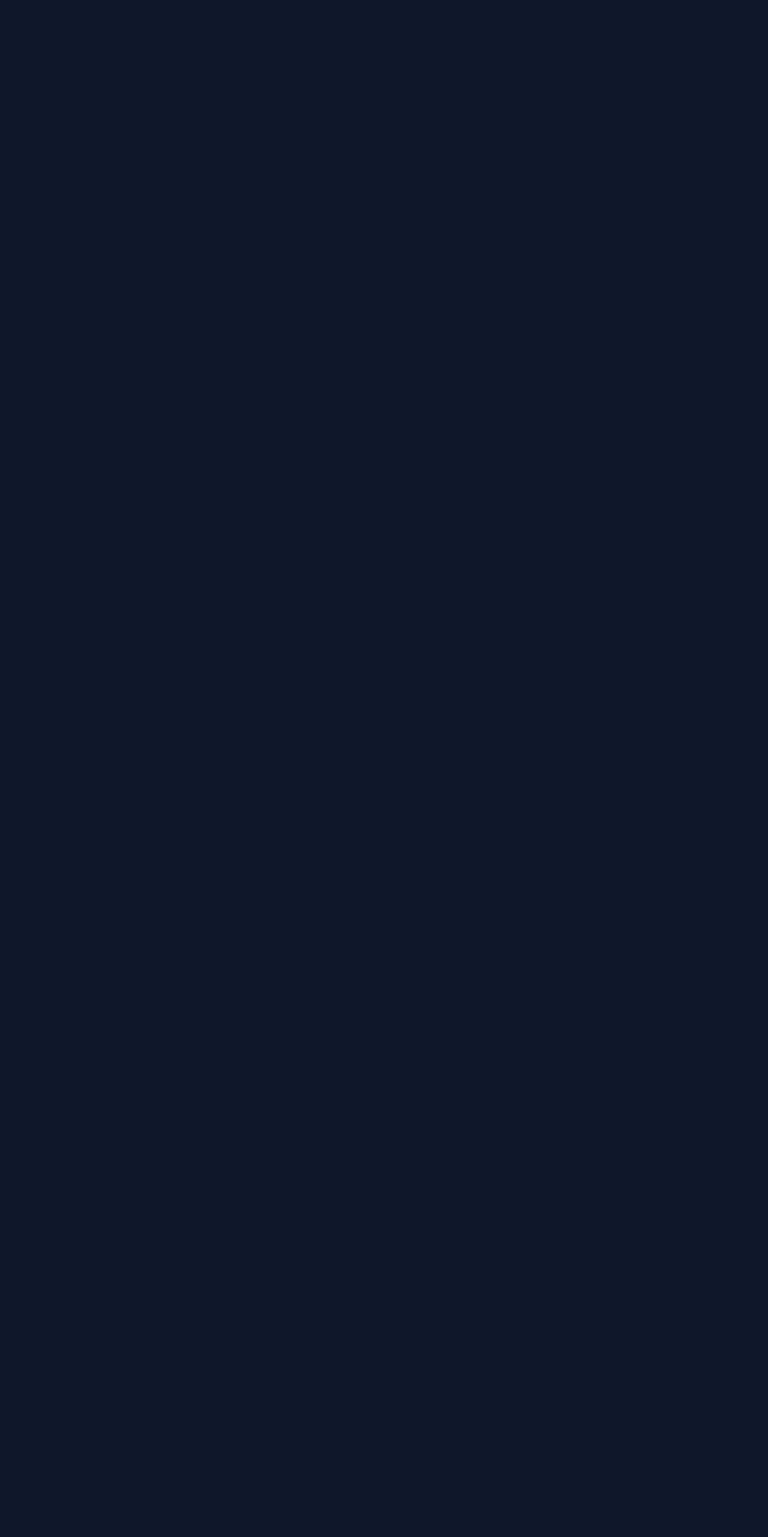
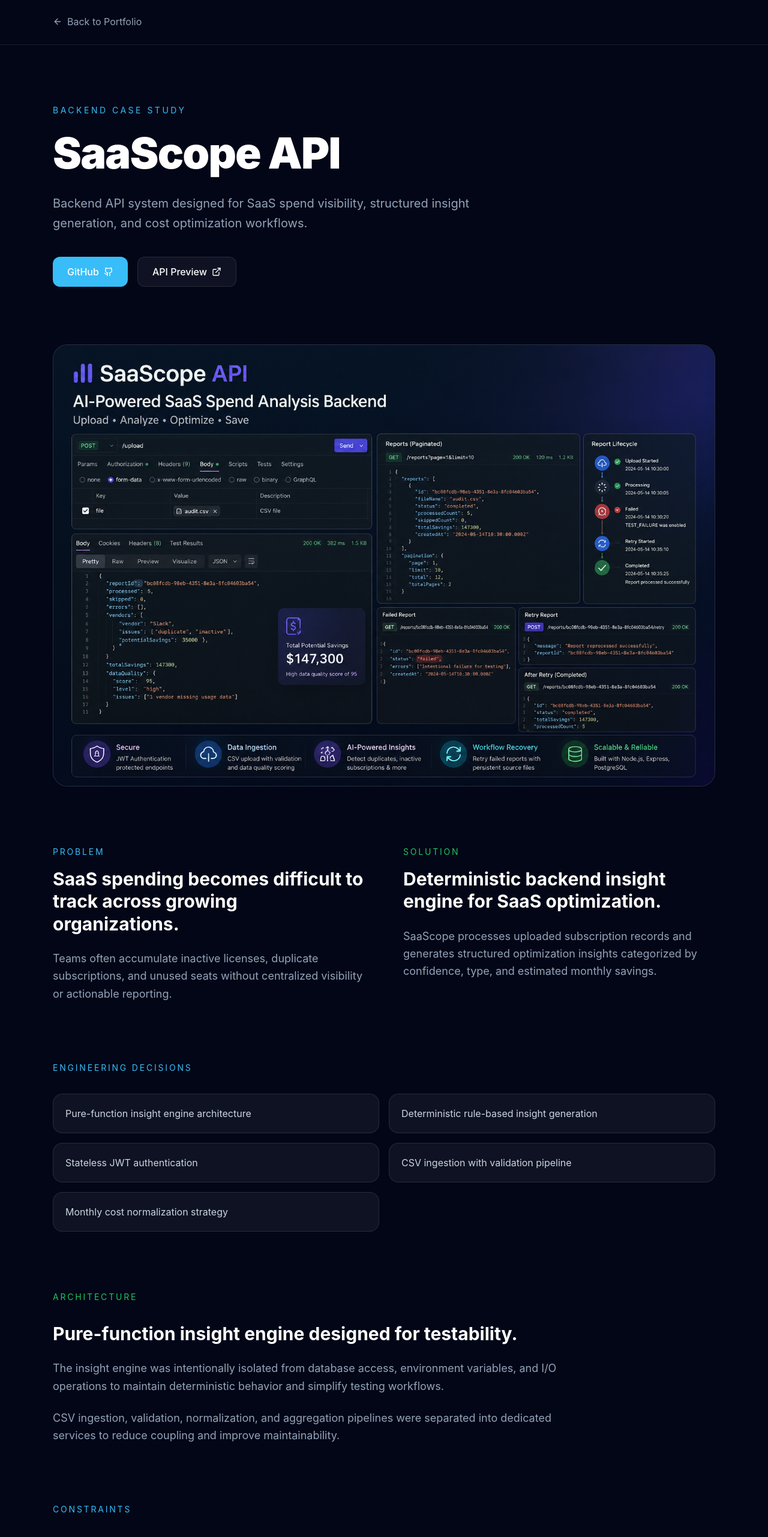
Before and after one commit to pancharasshubham/shubham_portfolio_v1, a React (Vite) app: page /projects/saascope-api in a window 1280 px wide. Before the commit this address had no page. Shown: the top 2562 px of the page at 60% size. Before the commit the page ends 800 px from the top, so only its background shows below. Built offline with nearby package versions, Linux system fonts and the light colour scheme.

Commit message:
add SaaScope API backend case study page

```diff
--- a/src/App.jsx
+++ b/src/App.jsx
@@ -3,6 +3,7 @@ import { BrowserRouter, Routes, Route } from 'react-router-dom';
 import ScrollToTop from '@/components/ScrollToTop';
 import HomePage from '@/pages/HomePage';
 import InspireXCaseStudy from '@/pages/case-studies/InspireXCaseStudy';
+import SaaScopeCaseStudy from '@/pages/case-studies/SaaScopeCaseStudy';
 
 import { Toaster } from '@/components/ui/toaster';
 
@@ -16,9 +17,17 @@ function App() {
         <Route path="/" element={<HomePage />} />
 
         {/* Case Studies */}
+
+        {/* InspireX Case Study */}
         <Route
           path="/projects/inspirex"
           element={<InspireXCaseStudy />}
+        />
+
+        {/* saaScope API Case Study */}
+        <Route
+          path="/projects/saascope-api"
+          element={<SaaScopeCaseStudy />}
         />
 
       </Routes>
--- /dev/null
+++ b/src/pages/case-studies/SaaScopeCaseStudy.jsx
@@ -0,0 +1,272 @@
+import React from 'react';
+
+import {
+  ArrowLeft,
+  Github,
+  ExternalLink,
+} from 'lucide-react';
+
+import { Link } from 'react-router-dom';
+
+const stack = [
+  'Node.js',
+  'TypeScript',
+  'Express',
+  'PostgreSQL',
+  'JWT',
+  'REST API',
+];
+
+const decisions = [
+  'Pure-function insight engine architecture',
+  'Deterministic rule-based insight generation',
+  'Stateless JWT authentication',
+  'CSV ingestion with validation pipeline',
+  'Monthly cost normalization strategy',
+];
+
+const SaaScopeCaseStudy = () => {
+  return (
+    <main className="min-h-screen bg-[#020617] text-white">
+
+      {/* Top Navigation */}
+      <section className="border-b border-white/10">
+        <div className="max-w-6xl mx-auto px-6 py-6">
+
+          <Link
+            to="/"
+            className="inline-flex items-center gap-2 text-[#94A3B8] hover:text-white transition-colors"
+          >
+            <ArrowLeft className="w-4 h-4" />
+            Back to Portfolio
+          </Link>
+
+        </div>
+      </section>
+
+      {/* Hero */}
+      <section className="max-w-6xl mx-auto px-6 py-24">
+
+        <div className="max-w-4xl">
+
+          <span className="text-sm uppercase tracking-[0.25em] text-[#38BDF8]">
+            Backend Case Study
+          </span>
+
+          <h1 className="mt-6 text-5xl md:text-7xl font-black tracking-tight leading-[1]">
+            SaaScope API
+          </h1>
+
+          <p className="mt-8 text-xl text-[#94A3B8] leading-relaxed max-w-3xl">
+            Backend API system designed for SaaS spend visibility,
+            structured insight generation, and cost optimization workflows.
+          </p>
+
+          {/* CTA */}
+          <div className="mt-10 flex flex-wrap gap-4">
+
+            <a
+              href="https://github.com/pancharasshubham/saascope-api"
+              target="_blank"
+              rel="noopener noreferrer"
+              className="inline-flex items-center gap-2 px-6 py-3 rounded-xl bg-[#38BDF8] hover:bg-[#0EA5E9] transition-colors font-medium"
+            >
+              GitHub
+              <Github className="w-4 h-4" />
+            </a>
+
+            <a
+              href="#"
+              className="inline-flex items-center gap-2 px-6 py-3 rounded-xl border border-white/10 bg-white/5 hover:bg-white/10 transition-colors font-medium"
+            >
+              API Preview
+              <ExternalLink className="w-4 h-4" />
+            </a>
+
+          </div>
+        </div>
+      </section>
+
+      {/* Hero Image */}
+      <section className="max-w-6xl mx-auto px-6">
+
+        <div className="relative overflow-hidden rounded-3xl border border-white/10 bg-[#0F172A]">
+
+          <div className="absolute inset-0 bg-gradient-to-b from-[#38BDF8]/5 to-transparent pointer-events-none" />
+
+          <img
+            src="/projects/saascope-api/hero.png"
+            alt="SaaScope API Preview"
+            className="w-full object-cover"
+          />
+
+        </div>
+
+      </section>
+
+      {/* Problem + Solution */}
+      <section className="max-w-6xl mx-auto px-6 py-24 grid md:grid-cols-2 gap-16">
+
+        {/* Problem */}
+        <div>
+
+          <span className="text-sm uppercase tracking-[0.2em] text-[#38BDF8]">
+            Problem
+          </span>
+
+          <h2 className="mt-4 text-3xl font-bold leading-tight">
+            SaaS spending becomes difficult to track across growing organizations.
+          </h2>
+
+          <p className="mt-6 text-[#94A3B8] leading-relaxed text-lg">
+            Teams often accumulate inactive licenses, duplicate subscriptions,
+            and unused seats without centralized visibility or actionable reporting.
+          </p>
+
+        </div>
+
+        {/* Solution */}
+        <div>
+
+          <span className="text-sm uppercase tracking-[0.2em] text-[#22C55E]">
+            Solution
+          </span>
+
+          <h2 className="mt-4 text-3xl font-bold leading-tight">
+            Deterministic backend insight engine for SaaS optimization.
+          </h2>
+
+          <p className="mt-6 text-[#94A3B8] leading-relaxed text-lg">
+            SaaScope processes uploaded subscription records and generates
+            structured optimization insights categorized by confidence,
+            type, and estimated monthly savings.
+          </p>
+
+        </div>
+
+      </section>
+
+      {/* Key Engineering Decisions */}
+      <section className="max-w-6xl mx-auto px-6 pb-24">
+
+        <span className="text-sm uppercase tracking-[0.2em] text-[#38BDF8]">
+          Engineering Decisions
+        </span>
+
+        <div className="mt-8 grid md:grid-cols-2 gap-4">
+
+          {decisions.map((decision) => (
+            <div
+              key={decision}
+              className="p-5 rounded-2xl border border-white/10 bg-white/5 text-[#CBD5E1]"
+            >
+              {decision}
+            </div>
+          ))}
+
+        </div>
+
+      </section>
+
+      {/* Architecture Thinking */}
+      <section className="max-w-6xl mx-auto px-6 pb-24">
+
+        <span className="text-sm uppercase tracking-[0.2em] text-[#22C55E]">
+          Architecture
+        </span>
+
+        <div className="mt-8 max-w-4xl">
+
+          <h2 className="text-3xl font-bold leading-tight">
+            Pure-function insight engine designed for testability.
+          </h2>
+
+          <p className="mt-6 text-lg text-[#94A3B8] leading-relaxed">
+            The insight engine was intentionally isolated from
+            database access, environment variables, and I/O operations
+            to maintain deterministic behavior and simplify testing workflows.
+          </p>
+
+          <p className="mt-6 text-lg text-[#94A3B8] leading-relaxed">
+            CSV ingestion, validation, normalization, and aggregation
+            pipelines were separated into dedicated services to reduce
+            coupling and improve maintainability.
+          </p>
+
+        </div>
+
+      </section>
+
+      {/* Constraints */}
+      <section className="max-w-6xl mx-auto px-6 pb-24">
+
+        <span className="text-sm uppercase tracking-[0.2em] text-[#38BDF8]">
+          Constraints
+        </span>
+
+        <div className="mt-8 max-w-4xl">
+
+          <h2 className="text-3xl font-bold leading-tight">
+            Scope discipline over premature complexity.
+          </h2>
+
+          <p className="mt-6 text-lg text-[#94A3B8] leading-relaxed">
+            Infrastructure decisions intentionally avoided unnecessary
+            abstractions such as Redis, S3, OAuth integrations,
+            and distributed scaling concerns before actual usage justified them.
+          </p>
+
+        </div>
+
+      </section>
+
+      {/* Stack */}
+      <section className="max-w-6xl mx-auto px-6 pb-24">
+
+        <span className="text-sm uppercase tracking-[0.2em] text-[#22C55E]">
+          Stack
+        </span>
+
+        <div className="mt-6 flex flex-wrap gap-3">
+
+          {stack.map((tech) => (
+            <div
+              key={tech}
+              className="px-4 py-2 rounded-full border border-white/10 bg-white/5 text-[#CBD5E1]"
+            >
+              {tech}
+            </div>
+          ))}
+
+        </div>
+
+      </section>
+
+      {/* Outcome */}
+      <section className="max-w-6xl mx-auto px-6 pb-32">
+
+        <span className="text-sm uppercase tracking-[0.2em] text-[#38BDF8]">
+          Outcome
+        </span>
+
+        <div className="mt-8 max-w-4xl">
+
+          <h2 className="text-3xl font-bold leading-tight">
+            Backend-focused system design with practical architecture boundaries.
+          </h2>
+
+          <p className="mt-6 text-lg text-[#94A3B8] leading-relaxed">
+            SaaScope strengthened experience in backend architecture,
+            deterministic service design, validation pipelines,
+            relational data modeling, and scalable API organization.
+          </p>
+
+        </div>
+
+      </section>
+
+    </main>
+  );
+};
+
+export default SaaScopeCaseStudy;
```
